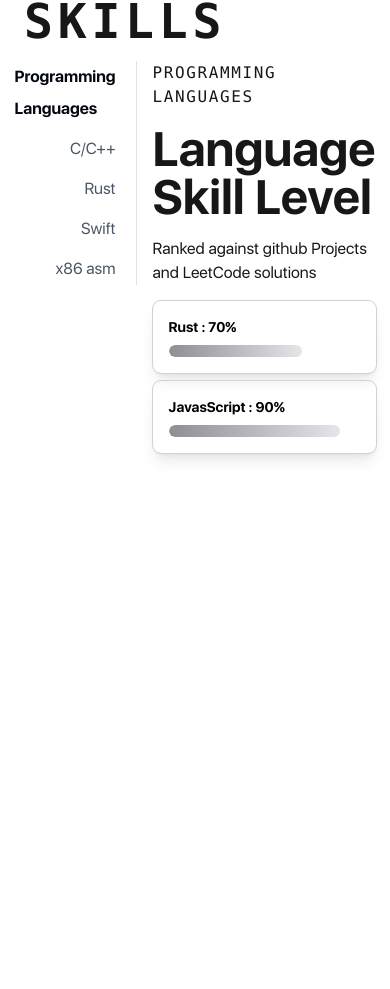
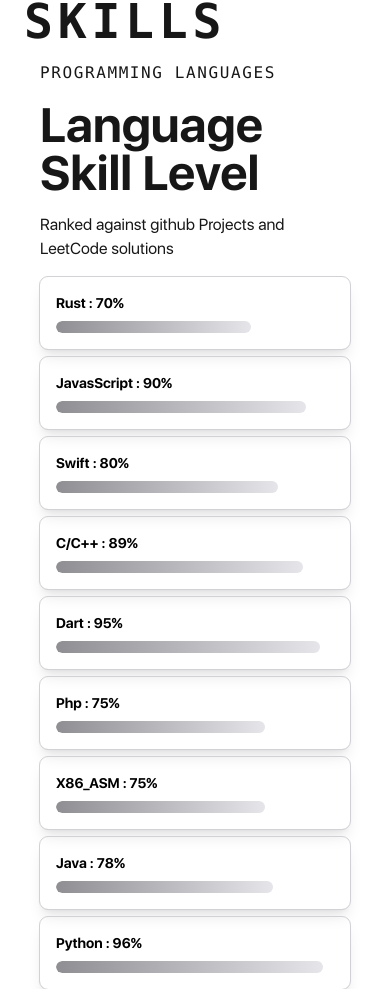
Before and after one commit to Edcorp844/FrostEdson, a Next.js app: page / in a window 390 px wide. Shown: the part 3360-4349 px from the top of the page. Before the commit the page ends 4161 px from the top, so only its background shows below. Built offline with nearby package versions, Linux system fonts and the light colour scheme.

Commit message:
skill update

```diff
--- a/src/app/components/skills.tsx
+++ b/src/app/components/skills.tsx
@@ -11,9 +11,16 @@ const skillsData = [
             <div className='mt-4 gap-4'>
                 <div className="font-bold text-5xl">Language Skill Level</div>
                 <div className="mt-4">Ranked against github Projects and LeetCode solutions</div>
-                <div className="space-y-2 mt-4 grid grid-cols-1 lg:grid-cols-2 lg:gap-4">
+                <div className="space-y-2 mt-4 grid grid-cols-1 lg:grid-cols-2 lg:gap-4 lg:pl-4 lg:max-w-[810px]">
                     <FlameProgressBar title='Rust' progress={70} />
                     <FlameProgressBar title='JavasScript' progress={90} />
+                    <FlameProgressBar title='Swift' progress={80} />
+                    <FlameProgressBar title='C/C++' progress={89} />
+                    <FlameProgressBar title='Dart' progress={95} />
+                    <FlameProgressBar title='Php' progress={75} />
+                    <FlameProgressBar title='X86_ASM' progress={75} />
+                    <FlameProgressBar title='Java' progress={78} />
+                    <FlameProgressBar title='Python' progress={96} />
                 </div>
             </div>
         ),
@@ -41,24 +48,36 @@ export default function Skills() {
     return (
         <section id='skills' className="p-6 h-screen">
           <h3 className="font-mono font-bold text-5xl tracking-widest uppercase py-4">Skills</h3>
-            <div className="container mx-auto px-6">
-                <div className="flex flex-row gap-4 justify-center">
-                    <div className="flex flex-col gap-3 w-[40hh]">
+          <div className="flex justify-center w-full">
+            <div className="flex flex-col md:flex-row gap-8 max-w-4xl w-full px-4">
+              {/* Skills List - Hidden on mobile, visible on desktop */}
+              <div className="hidden md:block flex-shrink-0 w-48">
                 <ul className="flex flex-col gap-2 border-r dark:border-[color-mix(in_oklab,_var(--color-gray-950),white_20%)] border-[color-mix(in_oklab,_var(--color-gray-950),white_90%)] transition-colors duration-200">
-                            {skillsData.map((item, index) => {
-                                return (<li key={item.id} className="-mr-px flex flex-col items-end gap-2">
-                                    <a className={`inline-block border-r border-transparent text-base/8 text-gray-600 hover:border-gray-950/25 hover:text-gray-950 sm:text-sm/6 dark:hover:border-white/25 dark:hover:text-white aria-[current]:border-gray-950 aria-[current]:font-semibold aria-[current]:text-gray-950 dark:aria-[current]:border-white dark:text-white pr-5 sm:pr-4 ${selectedSkillIndex === index ? `border-gray-950 font-semibold text-gray-950 dark:border-white dark:text-white` : ``}`}
-                                        onClick={() => { setSelectedSkillIndex(index) }}
+                  {skillsData.map((item, index) => (
+                    <li key={item.id} className="-mr-px flex flex-col items-end gap-2">
+                      <a
+                        className={`inline-block border-r border-transparent text-base/8 text-gray-600 hover:border-gray-950/25 hover:text-gray-950 sm:text-sm/6 dark:hover:border-white/25 dark:hover:text-white aria-[current]:border-gray-950 aria-[current]:font-semibold aria-[current]:text-gray-950 dark:aria-[current]:border-white dark:text-white pr-5 sm:pr-4 ${
+                          selectedSkillIndex === index
+                            ? "border-gray-950 font-semibold text-gray-950 dark:border-white dark:text-white"
+                            : ""
+                        }`}
+                        onClick={() => setSelectedSkillIndex(index)}
                       >
                         {item.heading}
                       </a>
-                                </li>);
-                            })}
+                    </li>
+                  ))}
                 </ul>
               </div>
-                    <div className='w-full'>
-                        <div className='font-mono tracking-widest uppercase'>{skillsData[selectedSkillIndex].heading}</div>
+
+              {/* Content - Always visible (full width on mobile, flex-1 on desktop) */}
+              <div className="w-full md:flex-1 md:pl-4">
+                <div className="font-mono tracking-widest uppercase">
+                  {skillsData[selectedSkillIndex].heading}
+                </div>
+                <div className="text-left">
                   {skillsData[selectedSkillIndex].content}
+                </div>
               </div>
             </div>
           </div>
```
Lines whose indentation alone changed are shown as unchanged.
